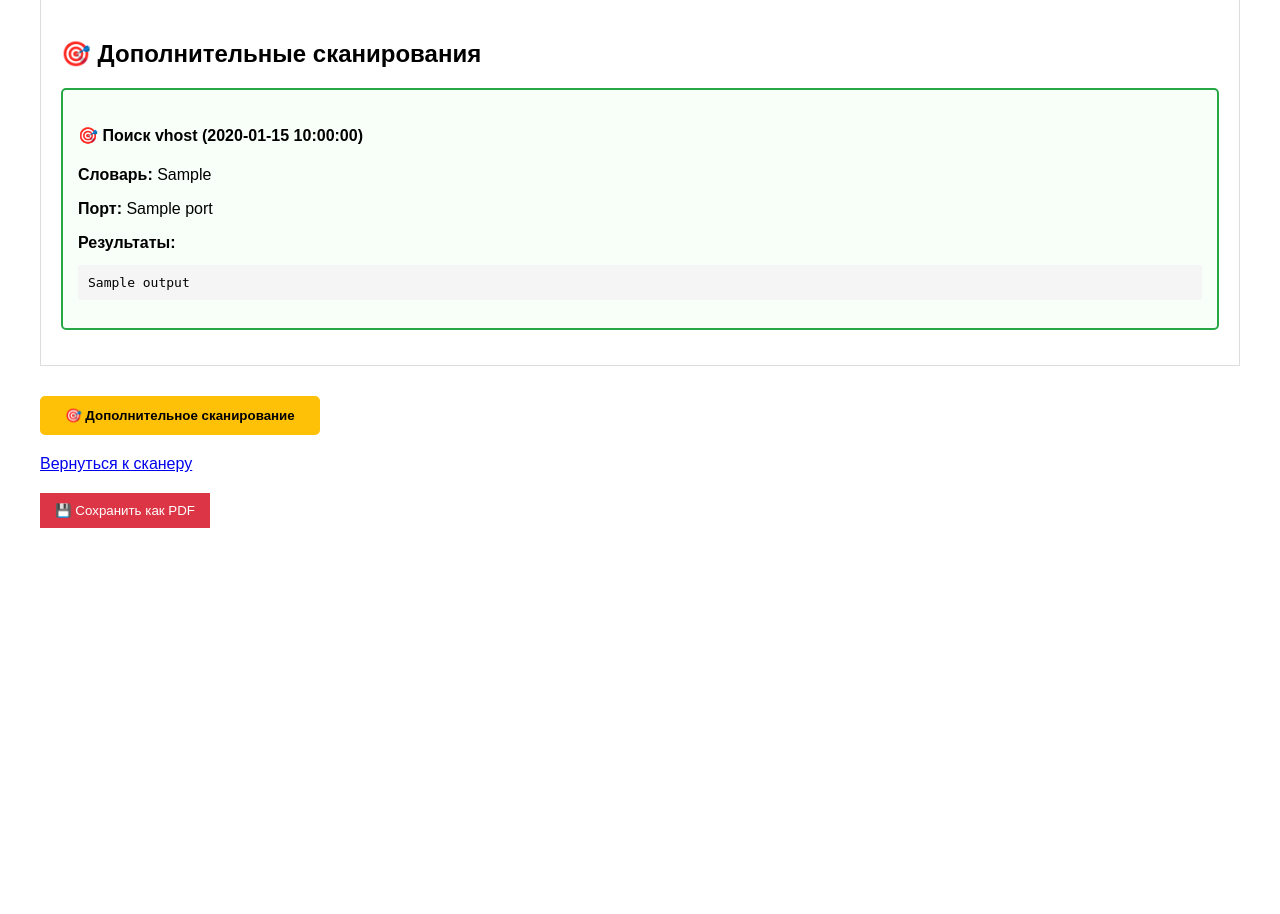
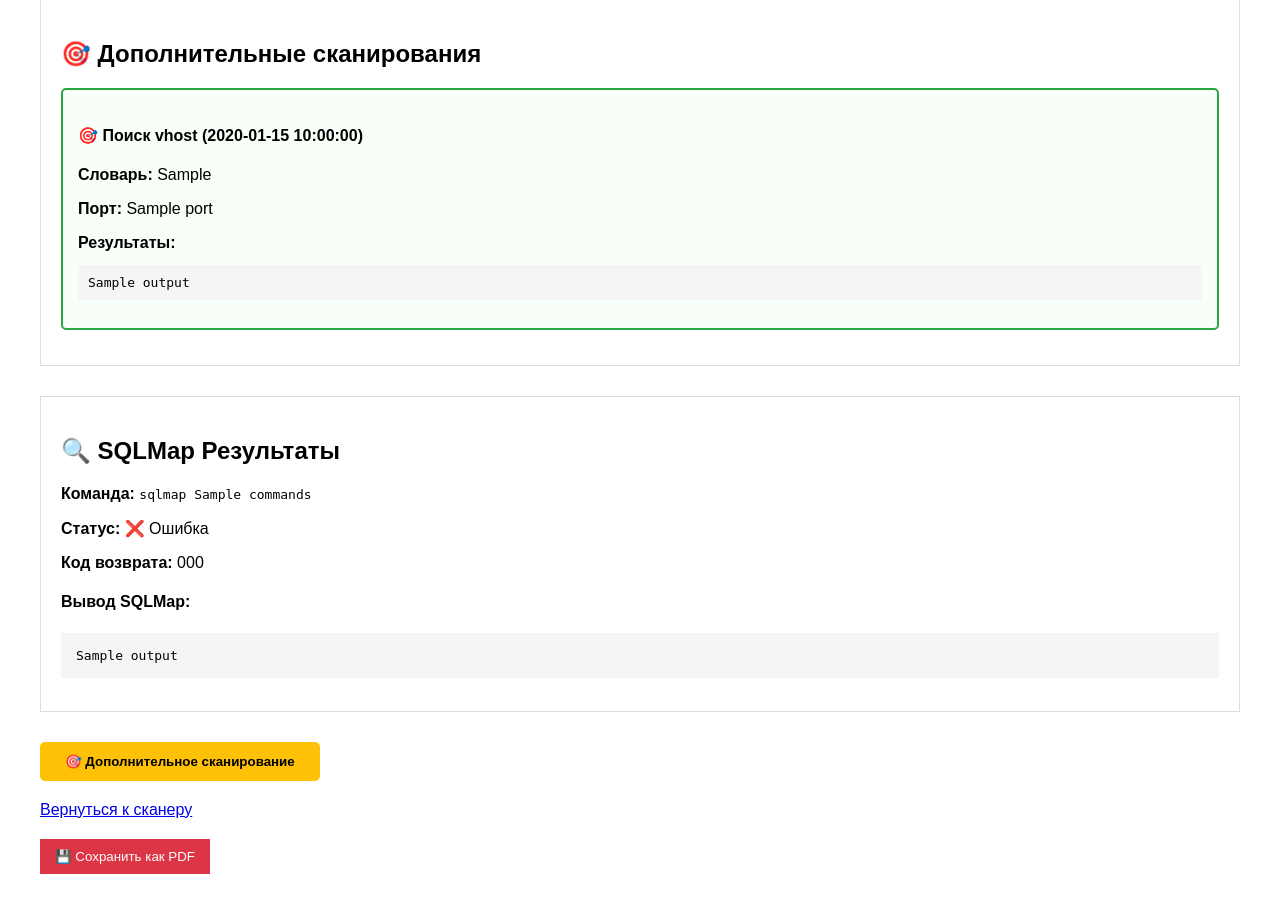
Before and after one commit to DGDays/su2cks_scan, a Flask app: template templates/report.html in a window 1280 px wide. Shown: the part 1163-2077 px from the top of the page. Before the commit the page ends 1691 px from the top, so only its background shows below. Run offline with Flask 3, Linux system fonts and the light colour scheme; the template is opened without the code that fills it: most values are stand-ins (such as "Sample title", 1, 10 or a date in 2020); parts of the project's set-up code (start-up, migrations or seed data) failed here and were passed over.

Commit message:
Добавил поле SQLmap

```diff
--- a/main.py
+++ b/main.py
@@ -350,6 +350,38 @@ def scan_target(target, scan_data):
         scan_data['error'] = str(e)
         scan_data['end_time'] = datetime.now().isoformat()
 
+def run_sqlmap(target, commands=None, timeout=300):
+    """Запуск SQLMap для тестирования SQL инъекций"""
+    if commands is None:
+        commands = f"-u {target} --batch --level=1 --risk=1"
+
+    try:
+        print(f"[+] Запуск SQLMap для {target}")
+        print(f"[+] Команда: sqlmap {commands}")
+
+        result = subprocess.run(['sqlmap'] + commands.split(),
+                                capture_output=True, text=True, timeout=timeout)
+
+        print(f"[+] SQLMap завершен для {target}")
+        print(f"[+] Код возврата: {result.returncode}")
+        print(f"[+] Вывод: {len(result.stdout)} символов")
+
+        return {
+            'success': result.returncode == 0,
+            'output': result.stdout,
+            'error': result.stderr,
+            'returncode': result.returncode,
+            'commands': commands
+        }
+
+    except subprocess.TimeoutExpired:
+        print(f"[-] Таймаут SQLMap для {target}")
+        return {'success': False, 'error': 'SQLMap timeout'}
+    except Exception as e:
+        print(f"[-] Ошибка SQLMap для {target}: {e}")
+        return {'success': False, 'error': str(e)}
+
+
 # =====================================================================================================================
 
 @app.route('/')
--- a/templates/report.html
+++ b/templates/report.html
@@ -78,6 +78,25 @@
         </div>
         {% endif %}
 
+        {% if scan.results.sqlmap %}
+        <div class="section">
+            <h2>🔍 SQLMap Результаты</h2>
+            <p><strong>Команда:</strong> <code>sqlmap {{ scan.results.sqlmap.commands }}</code></p>
+            <p><strong>Статус:</strong> {% if scan.results.sqlmap.success %}✅ Успешно{% else %}❌ Ошибка{% endif %}</p>
+            <p><strong>Код возврата:</strong> {{ scan.results.sqlmap.returncode }}</p>
+
+            {% if scan.results.sqlmap.output %}
+            <h4>Вывод SQLMap:</h4>
+            <pre style="background: #f5f5f5; padding: 15px; overflow: auto; max-height: 400px;">{{ scan.results.sqlmap.output }}</pre>
+            {% endif %}
+
+            {% if scan.results.sqlmap.error %}
+            <h4>Ошибки:</h4>
+            <pre style="background: #fff5f5; padding: 15px; overflow: auto; max-height: 200px;">{{ scan.results.sqlmap.error }}</pre>
+            {% endif %}
+        </div>
+        {% endif %}
+
 <!-- Модальное окно для кастомного сканирования -->
 <div id="customScanModal" style="display: none; position: fixed; top: 0; left: 0; width: 100%; height: 100%; background: rgba(0,0,0,0.5); z-index: 1000;">
     <div style="position: absolute; top: 50%; left: 50%; transform: translate(-50%, -50%); background: white; padding: 30px; border-radius: 10px; min-width: 400px;">
@@ -88,18 +107,17 @@
             <select id="scanType" style="width: 100%; padding: 8px; margin: 5px 0;">
                 <option value="dir">Gobuster Dir (поиск директорий)</option>
                 <option value="vhost">Gobuster Vhost (поиск поддоменов)</option>
+                <option value="sqlmap">SQLMap (тест SQL инъекций)</option>
             </select>
         </div>
 
-        <div style="margin: 15px 0;">
+                <!-- Поля для Gobuster (по умолчанию скрыты) -->
+        <div id="gobusterFields" style="margin: 15px 0; display: none;">
             <label>Выберите словарь:</label>
             <input type="file" id="customWordlistFile"
                 accept=".txt,.lst"
                 style="width: 100%; padding: 8px; margin: 5px 0;">
             <small>Выберите .txt файл со словарем</small>
-
-            <!-- Скрытое поле для хранения пути -->
-            <input type="hidden" id="selectedWordlistPath" value="/usr/share/wordlists/dirb/common.txt">
 
             <!-- Отображение выбранного файла -->
             <div id="selectedFileInfo" style="margin: 10px 0; padding: 10px; background: #f8f9fa; border-radius: 5px; display: none;">
@@ -107,7 +125,17 @@
             </div>
         </div>
 
-        <div style="margin: 15px 0;">
+        <!-- Поля для SQLMap (по умолчанию скрыты) -->
+        <div id="sqlmapFields" style="margin: 15px 0; display: none;">
+            <label>Команды SQLMap (опционально):</label>
+            <input type="text" id="sqlmapCustomCommands"
+                placeholder="-u http://target.com/page.php?id=1 --batch --level=1"
+                style="width: 100%; padding: 8px; margin: 5px 0;">
+            <small>Оставьте пустым для использования команды по умолчанию: -u {target} --batch --level=1 --risk=1</small>
+        </div>
+
+        <!-- Поле порта (показывается только для Gobuster) -->
+        <div id="portField" style="margin: 15px 0; display: none;">
             <label>Порт:</label>
             <input type="number" id="customPort" value="80" style="width: 100%; padding: 8px; margin: 5px 0;">
         </div>
@@ -139,77 +167,87 @@
 </div>
 
 <script>
+// Показ/скрытие полей в зависимости от выбранного типа сканирования
+document.getElementById('scanType').addEventListener('change', function(e) {
+    const scanType = e.target.value;
+    const gobusterFields = document.getElementById('gobusterFields');
+    const sqlmapFields = document.getElementById('sqlmapFields');
+    const portField = document.getElementById('portField');
+
+    // Скрываем все поля
+    gobusterFields.style.display = 'none';
+    sqlmapFields.style.display = 'none';
+    portField.style.display = 'none';
+
+    // Показываем нужные поля в зависимости от типа
+    if (scanType === 'dir' || scanType === 'vhost') {
+        gobusterFields.style.display = 'block';
+        portField.style.display = 'block';
+    } else if (scanType === 'sqlmap') {
+        sqlmapFields.style.display = 'block';
+    }
+});
+
+// При открытии модального окна устанавливаем правильные поля
+function openCustomScanModal() {
+    document.getElementById('customScanModal').style.display = 'block';
+
+    // Триггерим изменение чтобы показать правильные поля
+    const event = new Event('change');
+    document.getElementById('scanType').dispatchEvent(event);
+}
+
+// Остальной код остается таким же...
 let currentTarget = "{{ scan.target }}";
 let mainScanId = "{{ scan.id }}";
 let selectedFilePath = '/usr/share/wordlists/dirb/common.txt';
 
-// Обработчик выбора файла
+// Обработчик выбора файла (только для Gobuster)
 document.getElementById('customWordlistFile').addEventListener('change', function(e) {
     const file = e.target.files[0];
     if (file) {
+        selectedFilePath = '/usr/share/wordlists/' + file.name;
+
+        // Показываем информацию о выбранном файле
+        document.getElementById('fileName').textContent = file.name;
+        document.getElementById('selectedFileInfo').style.display = 'block';
+
+        // Показываем уведомление
         const statusDiv = document.getElementById('customScanStatus');
         statusDiv.style.display = 'block';
-        statusDiv.innerHTML = '<div style="color: #007bff;">⏳ Загрузка файла на сервер...</div>';
-
-        // Создаем FormData для загрузки файла
-        const formData = new FormData();
-        formData.append('file', file);
-
-        fetch('/api/upload_wordlist', {
-            method: 'POST',
-            body: formData
-        })
-        .then(r => r.json())
-        .then(data => {
-            if (data.success) {
-                selectedFilePath = data.filepath;
-
-                // Безопасно обновляем отображение
-                const fileNameDisplay = document.getElementById('fileNameDisplay');
-                if (fileNameDisplay) {
-                    fileNameDisplay.textContent = data.filename;
-                }
-
-                const selectedFileInfo = document.getElementById('selectedFileInfo');
-                if (selectedFileInfo) {
-                    selectedFileInfo.style.display = 'block';
-                }
-
-                statusDiv.innerHTML = `<div style="color: #28a745;">✅ Файл загружен: ${data.filename}</div>`;
-                setTimeout(() => statusDiv.style.display = 'none', 3000);
-            } else {
-                statusDiv.innerHTML = `<div style="color: #dc3545;">❌ Ошибка загрузки: ${data.error}</div>`;
-            }
-        })
-        .catch(error => {
-            statusDiv.innerHTML = `<div style="color: #dc3545;">❌ Ошибка: ${error}</div>`;
-        });
+        statusDiv.innerHTML = `<div style="color: #28a745;">✅ Выбран файл: ${file.name}</div>`;
+        setTimeout(() => statusDiv.style.display = 'none', 2000);
     }
 });
-
-function openCustomScanModal() {
-    document.getElementById('customScanModal').style.display = 'block';
-}
 
 function closeCustomScanModal() {
     document.getElementById('customScanModal').style.display = 'none';
     document.getElementById('customScanStatus').style.display = 'none';
     document.getElementById('customWordlistFile').value = '';
-
-    const selectedFileInfo = document.getElementById('selectedFileInfo');
-    if (selectedFileInfo) {
-        selectedFileInfo.style.display = 'none';
-    }
+    document.getElementById('selectedFileInfo').style.display = 'none';
+    document.getElementById('sqlmapCustomCommands').value = '';
 }
 
 function startCustomScan() {
     const scanType = document.getElementById('scanType').value;
-    const port = document.getElementById('customPort').value;
     const statusDiv = document.getElementById('customScanStatus');
 
-    if (!statusDiv) {
-        console.error('Element customScanStatus not found');
-        return;
+    let requestData = {
+        target: currentTarget,
+        scan_type: scanType,
+        main_scan_id: mainScanId
+    };
+
+    // Добавляем параметры в зависимости от типа сканирования
+    if (scanType === 'dir' || scanType === 'vhost') {
+        const port = document.getElementById('customPort').value;
+        requestData.port = parseInt(port);
+        requestData.wordlist = selectedFilePath;
+    } else if (scanType === 'sqlmap') {
+        const commands = document.getElementById('sqlmapCustomCommands').value;
+        if (commands) {
+            requestData.commands = commands;
+        }
     }
 
     statusDiv.style.display = 'block';
@@ -218,13 +256,7 @@ function startCustomScan() {
     fetch('/api/custom_scan', {
         method: 'POST',
         headers: { 'Content-Type': 'application/json' },
-        body: JSON.stringify({
-            target: currentTarget,
-            scan_type: scanType,
-            wordlist: selectedFilePath,
-            port: parseInt(port),
-            main_scan_id: mainScanId
-        })
+        body: JSON.stringify(requestData)
     })
     .then(r => r.json())
     .then(data => {
@@ -243,14 +275,11 @@ function startCustomScan() {
 }
 
 // Закрытие модального окна по клику вне его
-const customScanModal = document.getElementById('customScanModal');
-if (customScanModal) {
-    customScanModal.addEventListener('click', function(e) {
-        if (e.target.id === 'customScanModal') {
-            closeCustomScanModal();
-        }
-    });
-}
+document.getElementById('customScanModal').addEventListener('click', function(e) {
+    if (e.target.id === 'customScanModal') {
+        closeCustomScanModal();
+    }
+});
 </script>
 
         <a href="/">Вернуться к сканеру</a>
```
